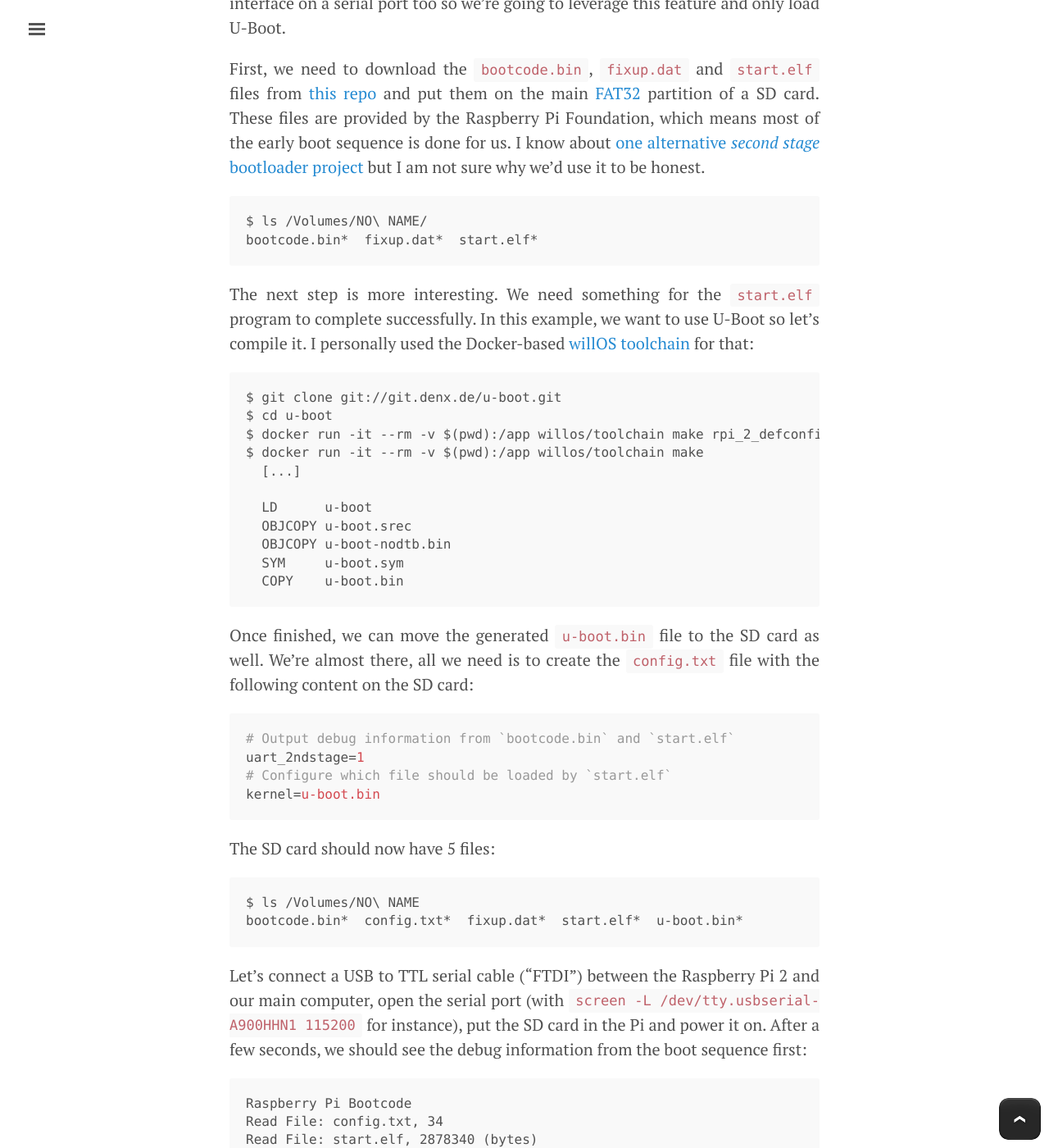
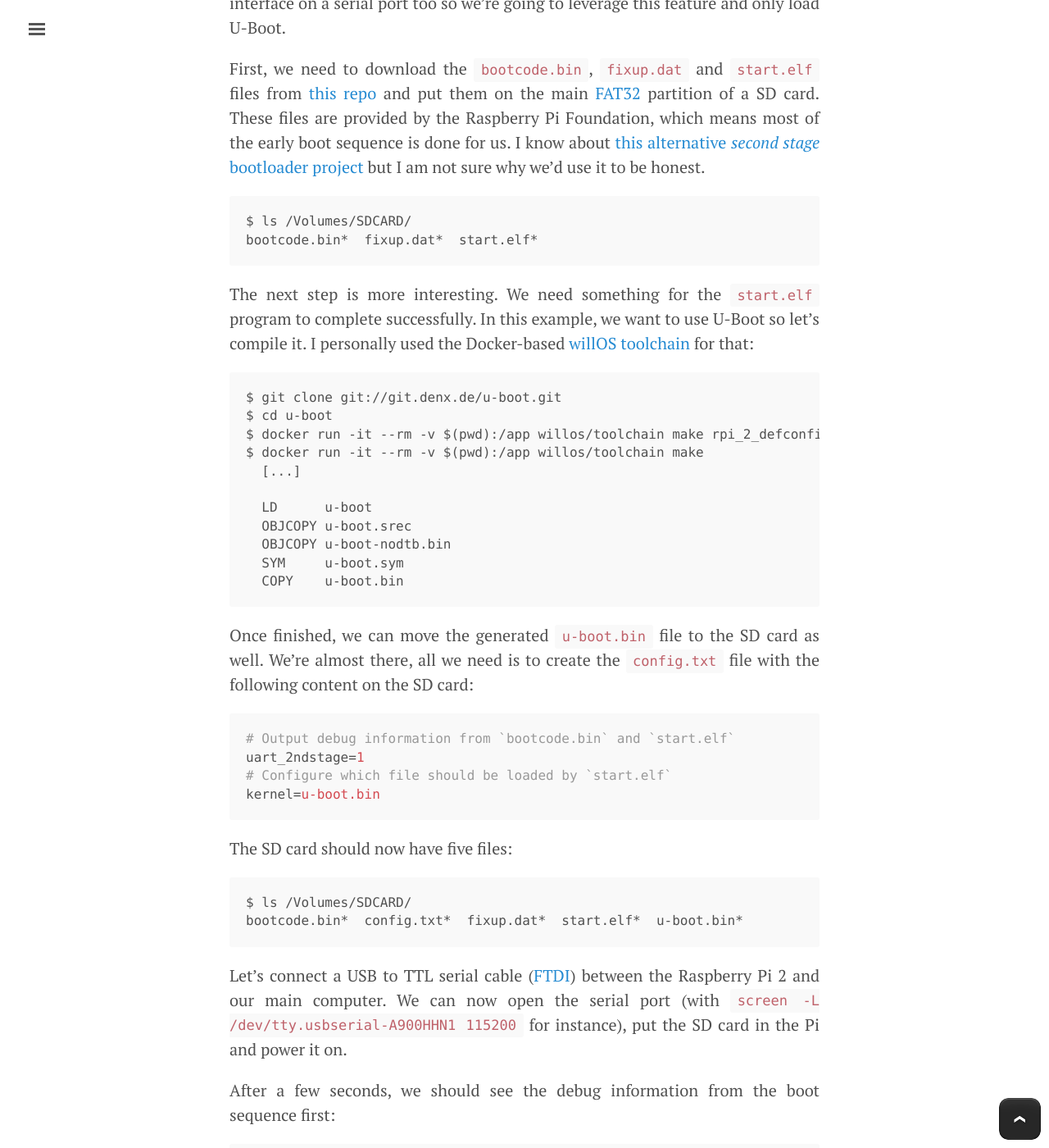
Before and after one commit to willdurand/willdurand.github.io, a Jekyll site: the page built from _posts/2021-01-23-bare-metal-raspberry-pi-2-programming.md, in a window 1280 px wide and 1400 px high, scrolled down 1158 px. Shown: the whole window at 82% size. Built offline with Jekyll 4.4.1, drawn with Linux system fonts in a browser that asks for light colours; comment, search, counter and statistics services are not loaded; some of the changed text lies outside the part shown.

Commit message:
some more fixes

````diff
--- a/_posts/2021-01-23-bare-metal-raspberry-pi-2-programming.md
+++ b/_posts/2021-01-23-bare-metal-raspberry-pi-2-programming.md
@@ -52,13 +52,13 @@ from [this repo](https://github.com/raspberrypi/firmware/tree/master/boot) and
 put them on the main
 [FAT32](https://en.wikipedia.org/wiki/File_Allocation_Table#FAT32) partition of
 a SD card. These files are provided by the Raspberry Pi Foundation, which means
-most of the early boot sequence is done for us. I know about [one alternative
+most of the early boot sequence is done for us. I know about [this alternative
 _second stage_ bootloader
 project](https://github.com/christinaa/rpi-open-firmware) but I am not sure why
 we'd use it to be honest.
 
 ```
-$ ls /Volumes/NO\ NAME/
+$ ls /Volumes/SDCARD/
 bootcode.bin*  fixup.dat*  start.elf*
 ```
 
@@ -93,17 +93,21 @@ uart_2ndstage=1
 kernel=u-boot.bin
 ```
 
-The SD card should now have 5 files:
+The SD card should now have five files:
 
 ```
-$ ls /Volumes/NO\ NAME
+$ ls /Volumes/SDCARD/
 bootcode.bin*  config.txt*  fixup.dat*  start.elf*  u-boot.bin*
 ```
 
-Let's connect a USB to TTL serial cable ("FTDI") between the Raspberry Pi 2 and
-our main computer, open the serial port (with `screen -L /dev/tty.usbserial-A900HHN1 115200` for instance), put the SD card in the Pi and
-power it on. After a few seconds, we should see the debug information from the
-boot sequence first:
+Let's connect a USB to TTL serial cable
+([FTDI](https://www.adafruit.com/?q=ftdi)) between the Raspberry Pi 2 and our
+main computer. We can now open the serial port (with `screen -L
+/dev/tty.usbserial-A900HHN1 115200` for instance), put the SD card in the Pi and
+power it on.
+
+After a few seconds, we should see the debug information from the boot sequence
+first:
 
 ```
 Raspberry Pi Bootcode
@@ -156,7 +160,8 @@ MESS:00:00:01.555553:0: brfs: File read: /mfs/sd/u-boot.bin
 MESS:00:00:01.559432:0: Loading 'u-boot.bin' to 0x8000 size 0x76ea4
 ```
 
-Shortly after U-Boot should write to the serial port too:
+Shortly after U-Boot should write to the serial port too and we can enter the
+built-in shell by pressing a key:
 
 ```
 U-Boot 2021.01-00688-g184aa65041 (Jan 23 2021 - 10:56:09 +0000)
@@ -210,7 +215,7 @@ information:
 1. `start.elf` will load and execute the code at `0x8000` by default (we usually
    configure this base address during the linking phase).
 2. when control is transferred to the "user" code, the CPU is in `HYP` mode
-   (Hypervisor) and depending on our needs, you may want to switch back to `SVC`
+   (Hypervisor) and depending on our needs, we may want to switch back to `SVC`
    mode (Supervisor).
 
 We can write a few lines of assembly and a bit of C to blink LEDs. I created [a
````
Also changed, not shown: other parts of _posts/2021-01-23-bare-metal-raspberry-pi-2-programming.md (+2 -2 lines).
